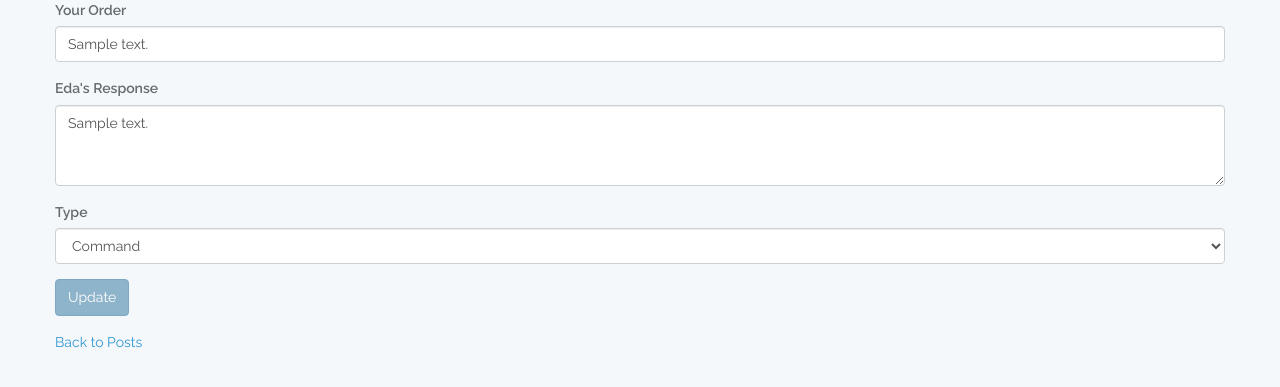
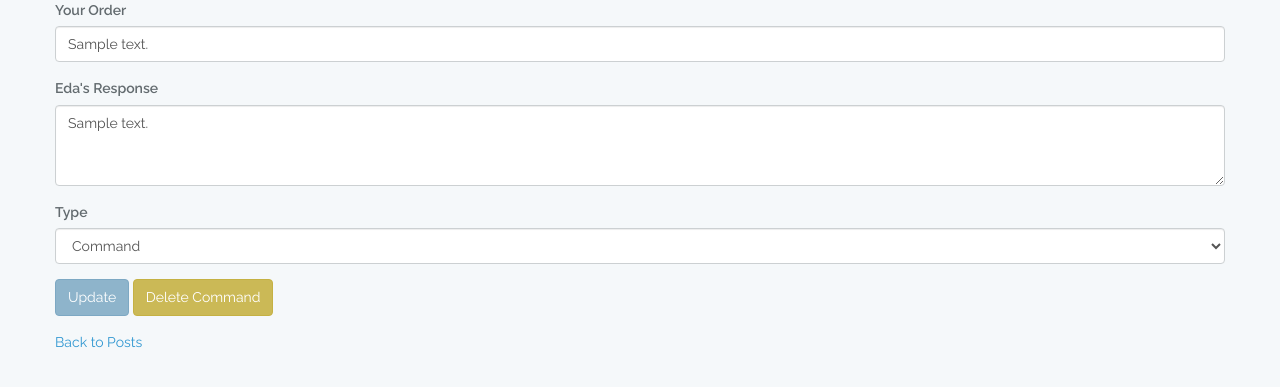
Before and after one commit to brianmadmaxsy/Eda, a Laravel app: page /commands/1/edit in a window 1280 px wide. Shown: the part 67-454 px from the top of the page. Run offline with Laravel 8, Linux system fonts and the light colour scheme; tables that the repository leaves empty hold one stand-in row (values such as "Sample post"); settings files or empty folders that the repository lacks are supplied; parts of the project's set-up code (start-up, migrations or seed data) failed here and were passed over.

Commit message:
Providing scope functions for every where clause for usability. Added Validations to check data redundancy for add and update command. Add remove button and command in update command page.

```diff
--- a/eda/app/Command.php
+++ b/eda/app/Command.php
@@ -13,9 +13,37 @@ class Command extends Model
     protected $fillable = ['cmd_order_id', 'cmd_response_id', 'is_command', 'status'];
     protected $dates = ['deleted_at'];
 
-    public function scopeIsCommand($query,$id)
+    public function scopeCommandId($query,$id)
     {
-        return $query->where('command_id', $id);
+        if($id){
+            return $query->where('command_id', $id);
+        }
+    }
+
+    public function scopeOrderId($query, $orderid)
+    {
+        if($orderid){
+            return $query->where('cmd_order_id', $orderid);
+        }
+    }
+
+    public function scopeResponseId($query, $responseid)
+    {
+        if($responseid){
+            return $query->where('cmd_response_id', $responseid);
+        }
+    }
+
+    public function scopeCommandType($query, $is_command)
+    {
+        if($is_command){
+            return $query->where('is_command',$is_command);
+        }
+    }
+
+    public function scopeIsActive($query)
+    {
+        return $query->where('status', 1);
     }
 
     public function order()
--- a/eda/app/Http/Controllers/CommandResourceController.php
+++ b/eda/app/Http/Controllers/CommandResourceController.php
@@ -55,6 +55,17 @@ class CommandResourceController extends Controller
             $response = Response::firstOrNew(['cmd_response_text' => $post_response]);
             $response->save();
 
+            //Restore newly created command if exist in database but soft deleted. Should not create new data.
+            $restoreCommand = Command::withTrashed()
+                                ->orderId(($order->order_id ? $order->order_id : $order->id))
+                                ->responseId(($response->response_id ? $response->response_id : $response->id))
+                                ->commandType($is_command)
+                                ->isActive()
+                                ->restore();
+
+            //If command is new and not soft deleted, create new command.
+            if(isset($restoreCommand)) //If $restoreCommand didn't restore any soft deleted command.
+            {
                 $command = Command::firstOrNew([
                     'cmd_order_id' => ($order->order_id ? $order->order_id : $order->id), //gets the new or existing order id of newly created order.
                     'cmd_response_id' => ($response->response_id ? $response->response_id : $response->id), //gets the new or existing response id of newly created response.
@@ -62,6 +73,7 @@ class CommandResourceController extends Controller
                     'status' => 1
                 ]);
                 $command->save();
+            }
 
             return redirect('/commands');
         }
@@ -86,9 +98,9 @@ class CommandResourceController extends Controller
      */
     public function edit($id)
     {
-        $command = Command::isCommand($id)->first();
+        $command = Command::commandId($id)->first();
 
-        return view('EdaContent.updateCommand')->with('command',$command);
+        return view('EdaContent.updateCommand')->with('command', $command)->with(['message_header' => '', 'message_body' => '', 'message_type' => '']);
     }
 
     /**
@@ -114,11 +126,26 @@ class CommandResourceController extends Controller
             $response = Response::firstOrNew(['cmd_response_text' => $updated_response]);
             $response->save();
 
-            $command = Command::where('command_id', $id)
+            //check if updated command already exist
+            $command = Command::orderId(($order->order_id ? $order->order_id : $order->id))
+                                ->responseId(($response->response_id ? $response->response_id : $response->id))
+                                ->commandType($updated_is_command)
+                                ->isActive();
+
+            if($command->count()) //If updated command already exist, show error message.
+            {
+                $message_header = "Update Failed";
+                $message_body = "Command already existed! If you dont need this command anymore, you can just delete this command.";
+                return redirect('/commands/'.$id.'/edit')
+                    ->with(['message_header' => $message_header, 'message_body' => $message_body, 'message_type' => 'error']);
+            }
+            else{
+                $command = Command::commandId($id)
                     ->update(['cmd_order_id' => ($order->order_id ? $order->order_id : $order->id), 'cmd_response_id' => ($response->response_id ? $response->response_id : $response->id), 'is_command' => $updated_is_command]);
 
                 if($command) {
                     return redirect('/commands');
+                }
             }
         }
     }
--- a/eda/resources/views/EdaContent/updateCommand.blade.php
+++ b/eda/resources/views/EdaContent/updateCommand.blade.php
@@ -1,6 +1,17 @@
 @extends('EdaLayout.master')
 
 @section('content')
+
+<?php
+if(session()->get('message_header') && session()->get('message_body') && session()->get('message_type')=="error")
+{
+?>
+<div class="alert alert-danger" role="alert">
+  {{ session()->get('message_header').": ".session()->get('message_body') }}
+</div>
+<?php
+}
+?>
 <div class="container">
     <div class="row">
         <h2>Update Command ({{ $command->command_id }})</h2>
@@ -25,6 +36,8 @@
                 {{ csrf_field() }}
                 <input name="_method" type="hidden" value="PUT">
                 <input type="submit" name="save" value="Update" class="btn btn-info">
+
+                <a href="{{ route('deleteCommand', $command->command_id) }}" class="btn btn-warning" onclick="return confirm('Delete command {{ $command->command_id }}?')">Delete Command</a>
             </div>
             <div class="form-group">
                 <a href="/commands">Back to Posts</a>
--- a/eda/routes/web.php
+++ b/eda/routes/web.php
@@ -16,4 +16,4 @@ Route::get('/', function () {
 });
 
 Route::resource('commands','CommandResourceController');
-Route::get('commands/{id}/delete', 'CommandResourceController@deleteCommand');
+Route::get('commands/{id}/delete', 'CommandResourceController@deleteCommand')->name('deleteCommand');;
```
Also changed, not shown: eda/public/trashcan/trashedPHPFunctions.php (added, +12 -0 lines). Lines whose indentation alone changed are shown as unchanged.
